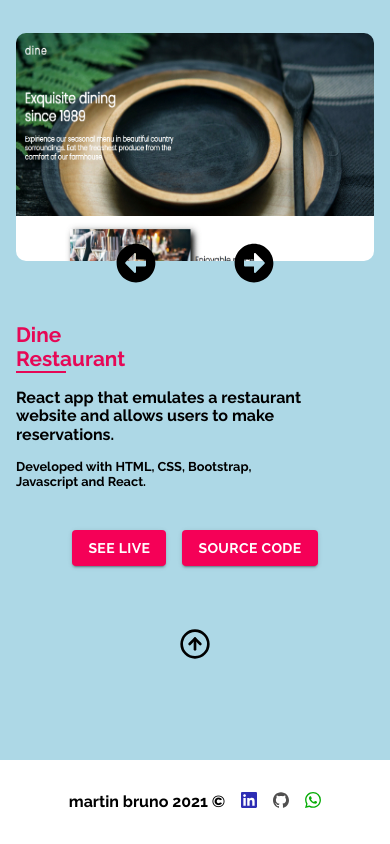
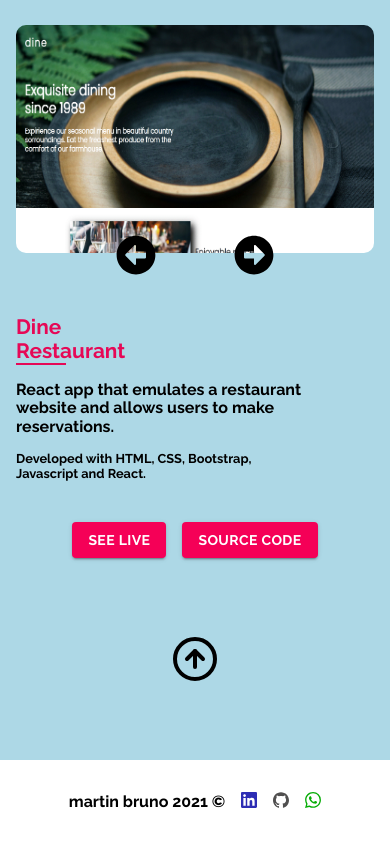
Before and after one commit to martnbruno/portfolio-react, a React (Create React App) app: page / in a window 390 px wide. Shown: the part 1772-2616 px from the top of the page. Built offline with nearby package versions, Linux system fonts and the light colour scheme.

Commit message:
fix scroto tablet mq

```diff
--- a/src/scss/components/_projectslider.scss
+++ b/src/scss/components/_projectslider.scss
@@ -109,11 +109,11 @@
 @include mq(m) {
   .project__slider {
     .right-arrow {
-      top: 32%;
+      top: 55%;
       right: 270px;
     }
     .left-arrow {
-      top: 50%;
+      top: 55%;
       left: 270px;
     }
     &__card {
--- a/src/scss/components/_scrollto.scss
+++ b/src/scss/components/_scrollto.scss
@@ -1,8 +1,8 @@
 .scroll_icon {
   cursor: pointer;
-  font-size: $font-size-l;
+  font-size: 3rem;
   position: relative;
-  top: -10px;
+  top: 5px;
   &:hover {
     color: $color-primary;
   }
```
